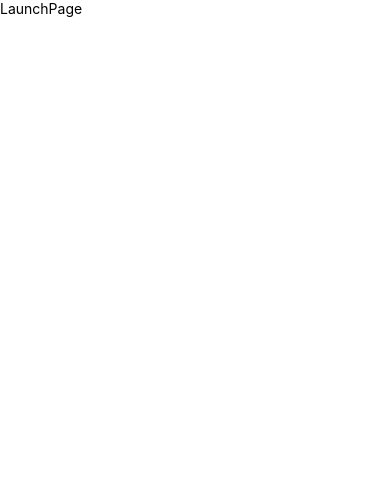
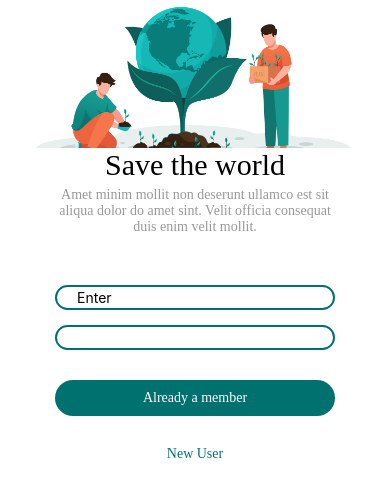
Before and after one commit to MuhammadTalha776932/FindMyKids, a React Native app: screen / in a window 390 px wide. Shown: the top 496 px of the page. Built offline with nearby package versions, Linux system fonts and the light colour scheme.

Commit message:
Added the Parent Registration Form

```diff
--- a/App.tsx
+++ b/App.tsx
@@ -1,16 +1,11 @@
-import React from 'react';
-import SplashScreen from 'react-native-splash-screen';
-import {
-  SafeAreaView,
-
-} from 'react-native';
-import LaunchPage from './component/index';
+import React,{useEffect} from "react";
+import SplashScreen from "react-native-splash-screen";
+import {SafeAreaView,View} from "react-native";
+import ParentRegister from "./component/ParentRegister";
 
 
-
-function App():JSX.Element{
-
-  React.useEffect(()=>{
+function App(){
+  useEffect(()=>{
 
     const unSplashScreen:void = SplashScreen.hide();
     return ()=> unSplashScreen
@@ -18,7 +13,7 @@ function App():JSX.Element{
 
   return (
     <SafeAreaView>
-      <LaunchPage/>
+        <ParentRegister/>
     </SafeAreaView>
   );
 }
--- a/babel.config.js
+++ b/babel.config.js
@@ -1,3 +1,4 @@
 module.exports = {
   presets: ['module:metro-react-native-babel-preset'],
+  plugins: ["nativewind/babel"],
 };
--- /dev/null
+++ b/component/ParentRegister.tsx
@@ -0,0 +1,105 @@
+import React,{useState} from 'react';
+import {Text,View,Image, TextInput,SafeAreaView,ScrollView} from 'react-native';
+const ImageJPG = require("../src/images/image.jpg");
+
+const ParentRegister = ():JSX.Element=>{
+
+  return (
+  <>
+    <SafeAreaView>
+    <View style={{backgroundColor:"#FFF",height:"100%"}}>
+                <Image source ={ImageJPG}
+                    style={{width:"100%",height:"43%"}}
+                />
+                <Text
+                 style={{
+                     fontSize:30,
+                     fontFamily:"SemiBold",
+                     alignSelf:"center",
+                 }}
+                >Save the world</Text>
+
+                <Text
+                style={{
+                    fontFamily:"SemiBold",
+                    marginHorizontal:55,
+                    textAlign:'center',
+                    marginTop:5,
+                    opacity:0.4
+                }}
+                >
+                    Amet minim mollit non deserunt ullamco est sit aliqua dolor do amet sint. Velit officia consequat duis enim velit mollit.
+                </Text>
+
+                <View style={{
+                    flexDirection:"row",
+                    alignItems:"center",
+                    marginHorizontal:55,
+                    borderWidth:2,
+                    marginTop:50,
+                    paddingHorizontal:10,
+                    borderColor:"#00716F",
+                    borderRadius:23,
+                    paddingVertical:2
+                }}>
+                    {/* <Icon name="mail" color="#00716F" size={24}/> */}
+                    <TextInput
+                        placeholder="Enter"
+                        value={""}
+                        style={{paddingHorizontal:10}}
+                    />
+                </View>
+                <View style={{
+                    flexDirection:"row",
+                    alignItems:"center",
+                    marginHorizontal:55,
+                    borderWidth:2,
+                    marginTop:15,
+                    paddingHorizontal:10,
+                    borderColor:"#00716F",
+                    borderRadius:23,
+                    paddingVertical:2
+                }}>
+                    {/* <Icon name="mail" color="#00716F" size={24}/> */}
+                    <TextInput
+                        style={{paddingHorizontal:10}}
+                    />
+
+
+
+                </View>
+                <View style={{
+                    marginHorizontal:55,
+                    alignItems:"center",
+                    justifyContent:"center",
+                    marginTop:30,
+                    backgroundColor:"#00716F",
+                    paddingVertical:10,
+                    borderRadius:23
+                }}>
+                    <Text style={{
+                        color:"white",
+                        fontFamily:"SemiBold"
+                    }} onPress={()=>{
+
+                    }}>Already a member</Text>
+                </View>
+
+                <Text
+
+                onPress={()=>{}}
+
+                style={{
+                    alignSelf:"center",
+                    color:"#00716F",
+                    fontFamily:"SemiBold",
+                    paddingVertical:30
+                }}>New User</Text>
+            </View>
+    </SafeAreaView>
+  </>
+  );
+};
+
+
+export default ParentRegister;
--- a/component/index.tsx
+++ /dev/null
@@ -1,10 +0,0 @@
-import React from 'react';
-import { Text, View } from 'react-native';
-
-export const LaunchPage = ():JSX.Element => (
-    <View>
-        <Text>LaunchPage</Text>
-    </View>
-);
-
-export default LaunchPage;
--- /dev/null
+++ b/tailwind.config.js
@@ -0,0 +1,8 @@
+/** @type {import('tailwindcss').Config} */
+module.exports = {
+  content: ["./App.{js,jsx,ts,tsx}", "./component/**/*.{js,jsx,ts,tsx}"],
+  theme: {
+    extend: {},
+  },
+  plugins: [],
+}
```
Also changed, not shown: package.json (+5 -2 lines), src/images/image.jpg (added), 1 other file (tests, documents, lock files or other folders).
